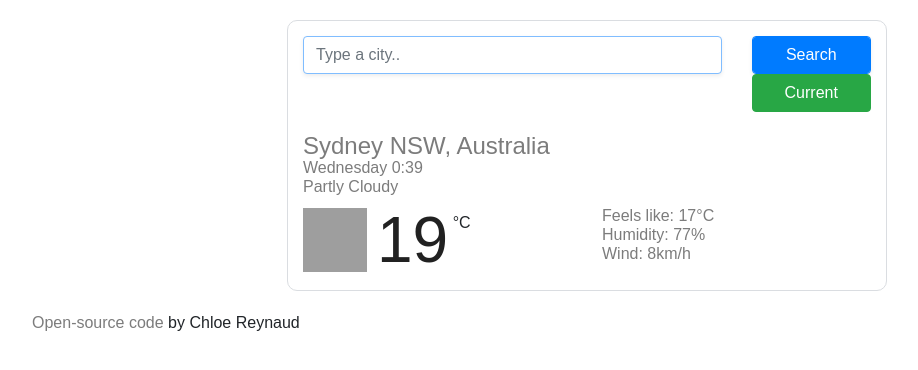
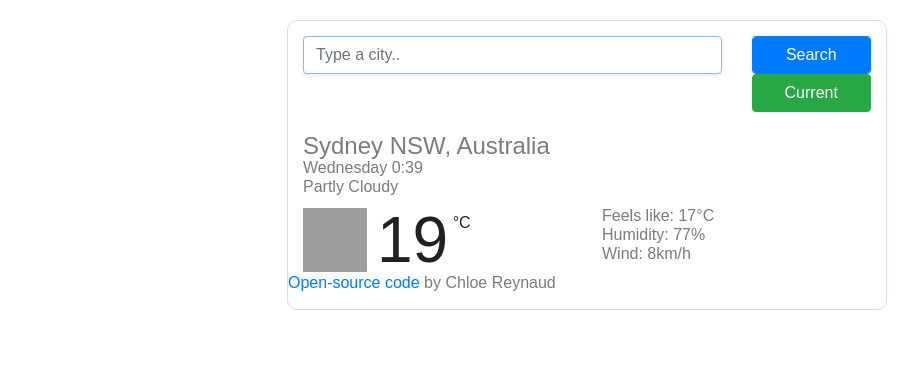
Before and after one commit to Chl03Rey/Challenge_SheCodes, a plain HTML site: page index.html in a window 1280 px wide. Shown: the whole page, without its empty margins (53-971 px from the left). Drawn offline with nearby package versions, Linux system fonts and the light colour scheme; grey boxes are pictures that could not be loaded.

Commit message:
added class openSource

```diff
--- a/index.html
+++ b/index.html
@@ -81,9 +81,12 @@
               </li>
             </ul>
           </div>
+             <span class="openSource">
+      <a href="https://github.com/Chl03Rey/Challenge_SheCodes" target="_blank">Open-source code </a>by Chloe Reynaud
+      </span>
         </div>
       </div>
-      <a href="https://github.com/Chl03Rey/Challenge_SheCodes" target="_blank">Open-source code </a>by Chloe Reynaud
+
     </div>
     <script src="script.js"></script>
   </body>
--- a/style.css
+++ b/style.css
@@ -24,7 +24,7 @@ li {
   list-style: none;
 }
 
-a {
+.openSource {
   font-family: arial, sans-serif;
   color: #7c7c7c;
   font-size: 16px;
```
